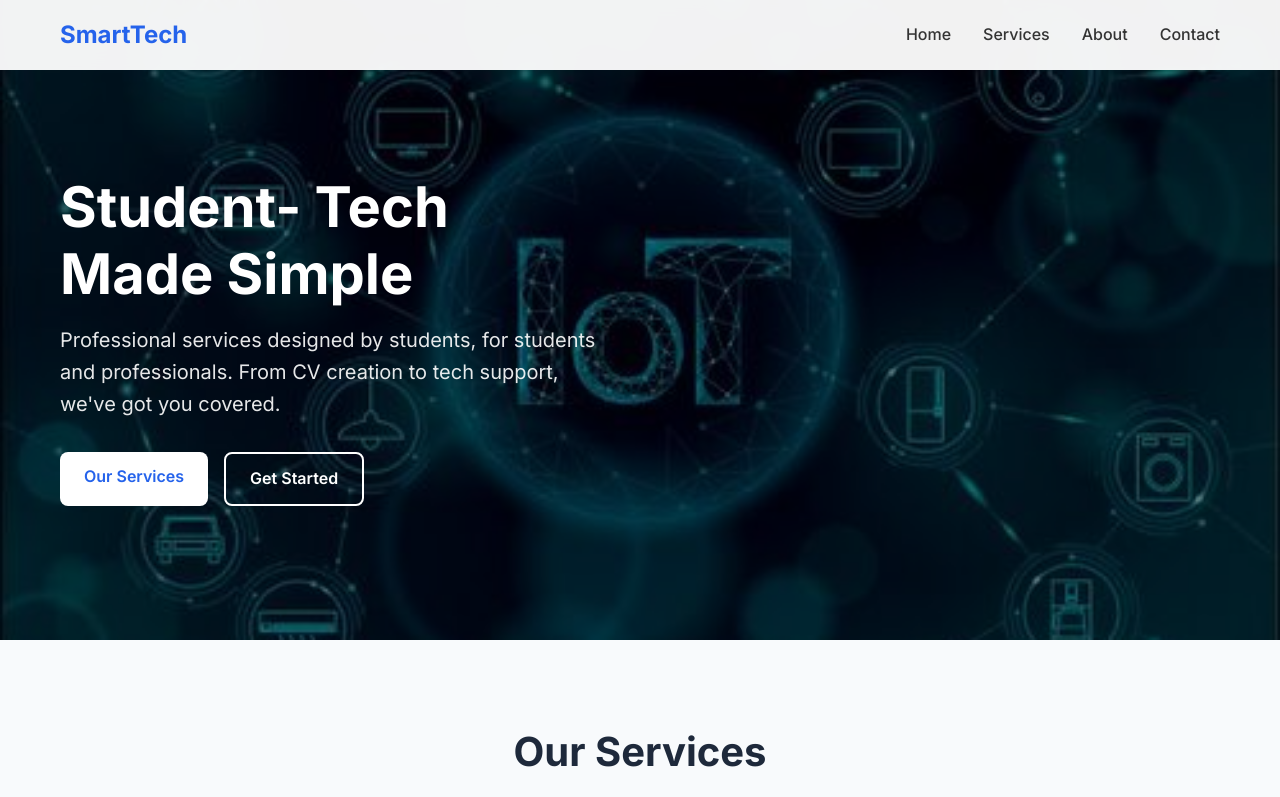
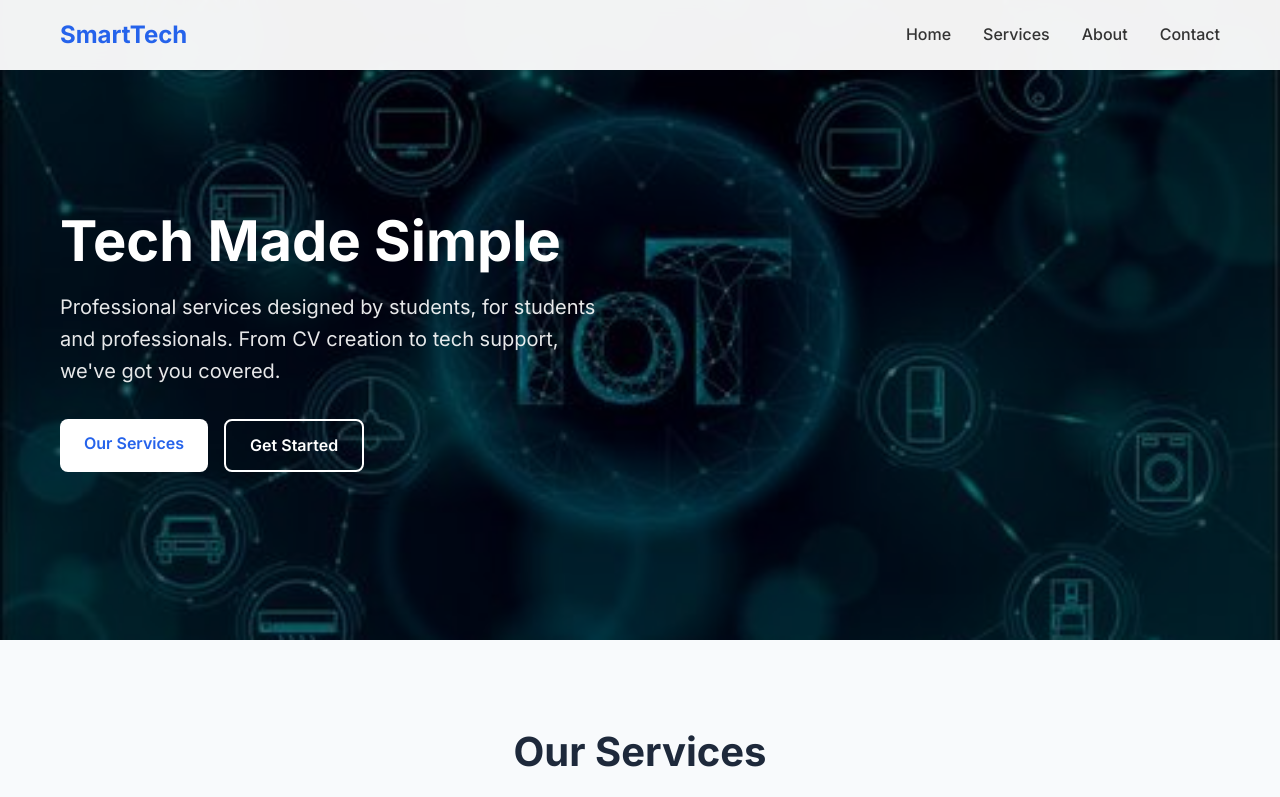
Before and after one commit to RossSolomons/SmartTech, a website: page index.html in a window 1280 px wide. Shown: the top 797 px of the page. Drawn offline with Linux system fonts and the light colour scheme.

Commit message:
last UI change

```diff
--- a/index.html
+++ b/index.html
@@ -62,7 +62,7 @@
     <section id="home" class="hero">
         <div class="hero-container">
             <div class="hero-content">
-                <h1 class="hero-title">Student- Tech Made Simple</h1>
+                <h1 class="hero-title">Tech Made Simple</h1>
                 <p class="hero-subtitle">Professional services designed by students, for students and professionals. From CV creation to tech support, we've got you covered.</p>
                 <div class="hero-buttons">
                     <a href="#services" class="btn btn-primary">Our Services</a>
```
